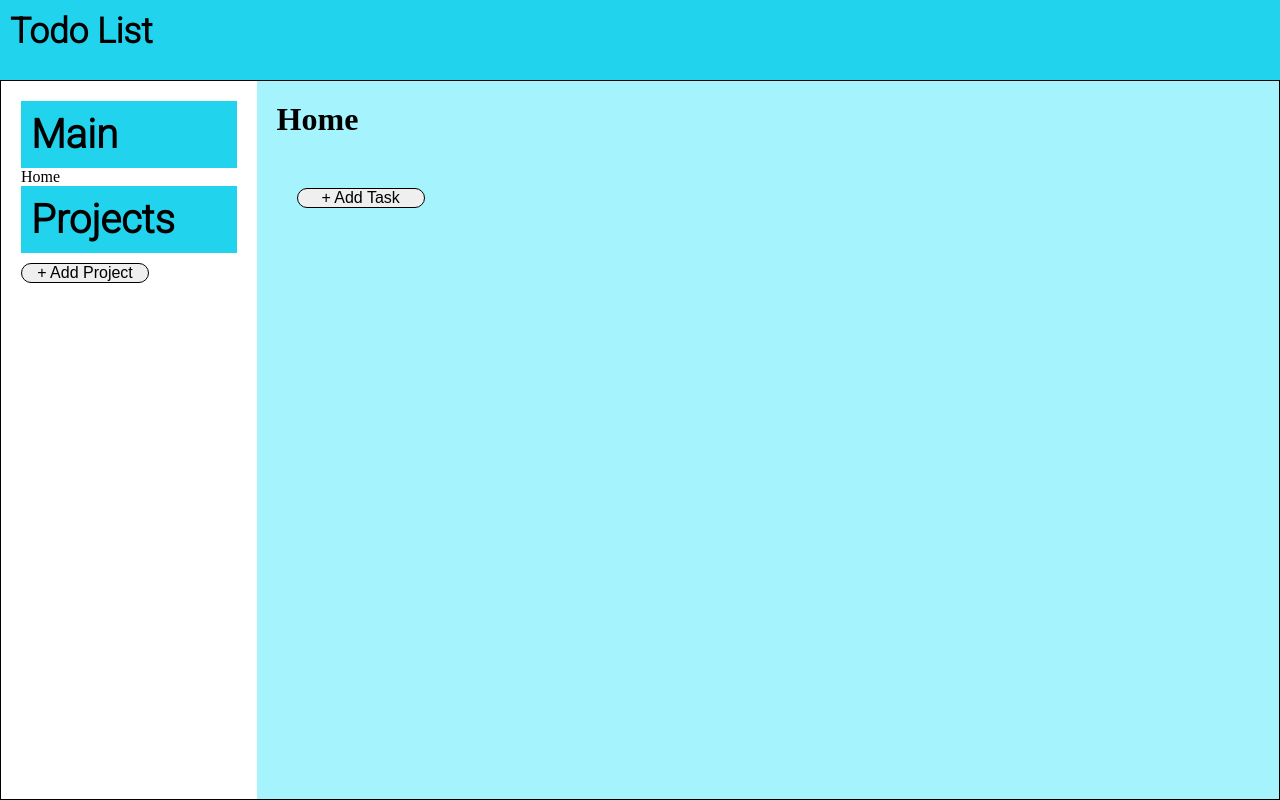
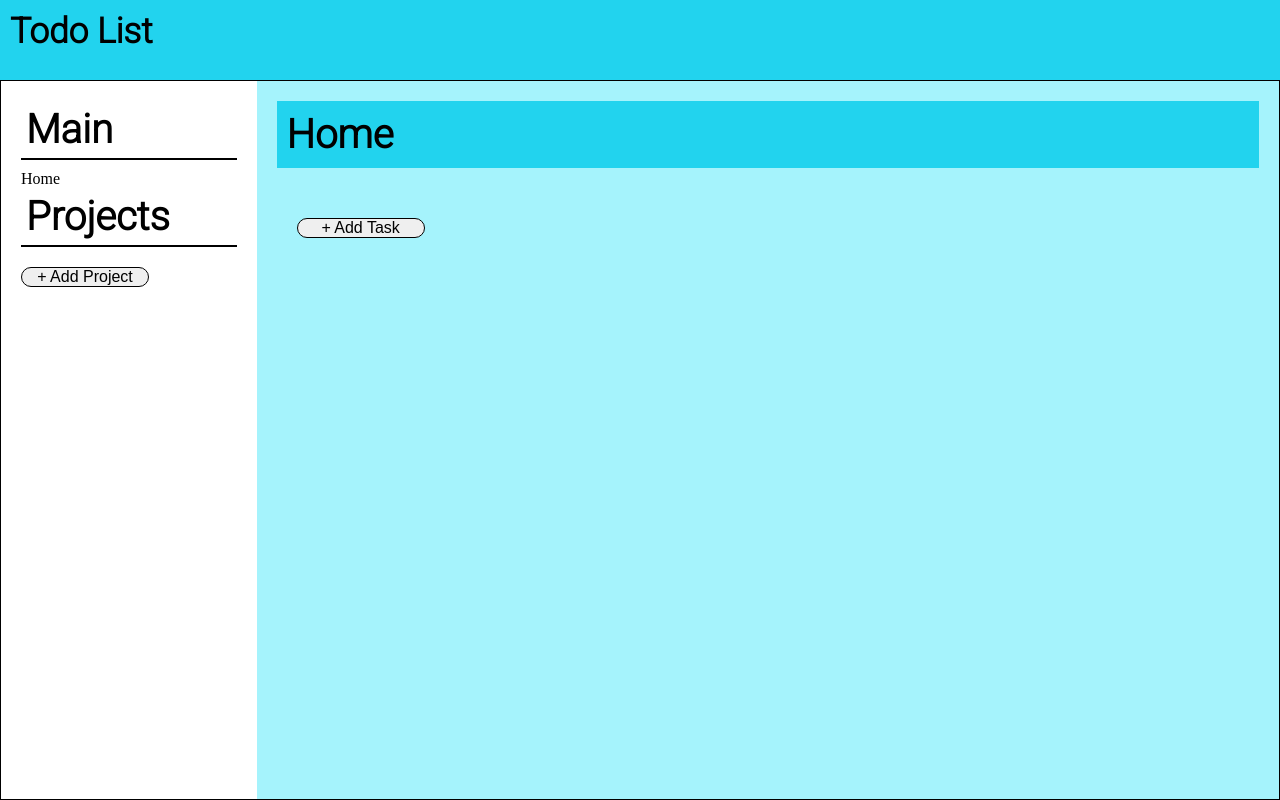
Before and after one commit to vinothrobinson/todo-list, a plain HTML site: page index.html in a window 1280 px wide. Drawn offline with Linux system fonts and the light colour scheme.

Commit message:
Styled the side bar elements

```diff
--- a/styles.css
+++ b/styles.css
@@ -1,3 +1,4 @@
+/* Basic styling for main sections */
 * {
     margin: 0;
     padding: 0;
@@ -25,6 +26,7 @@
     padding: 20px;
 }
 
+/* Styling for the forms */
 #new-todo-form {
     display: flex;
     flex-direction: column;
@@ -83,6 +85,7 @@ label, .label-wrapper {
     width: 10vw;
 }
 
+/* Styling for the buttons that bring up the forms */
 .new-todo, .new-project {
     width: 10vw;
     border-radius: 10px;
@@ -91,6 +94,7 @@ label, .label-wrapper {
     margin-top: 10px;
 }
 
+/* Styling for the tasks and projects */
 .task-display {
     display: flex;
     flex-direction: column;
@@ -108,13 +112,22 @@ label, .label-wrapper {
     padding: 20px;
 }
 
-.home-page, .project-page {
+/* Styling for the text */
+.current-page, .project-page {
     font-size: 2.5em;
     font-family: "Roboto";
     background-color: #22d3ee;
     padding: 10px;
 }
 
+.project-page {
+    border-bottom: 2px solid black;
+    background-color: white;
+    padding: 5px;
+    margin-bottom: 10px;
+}
+
+/* Styling for task elements */
 .complete {
     width: 20px;
     height: 20px;
```
